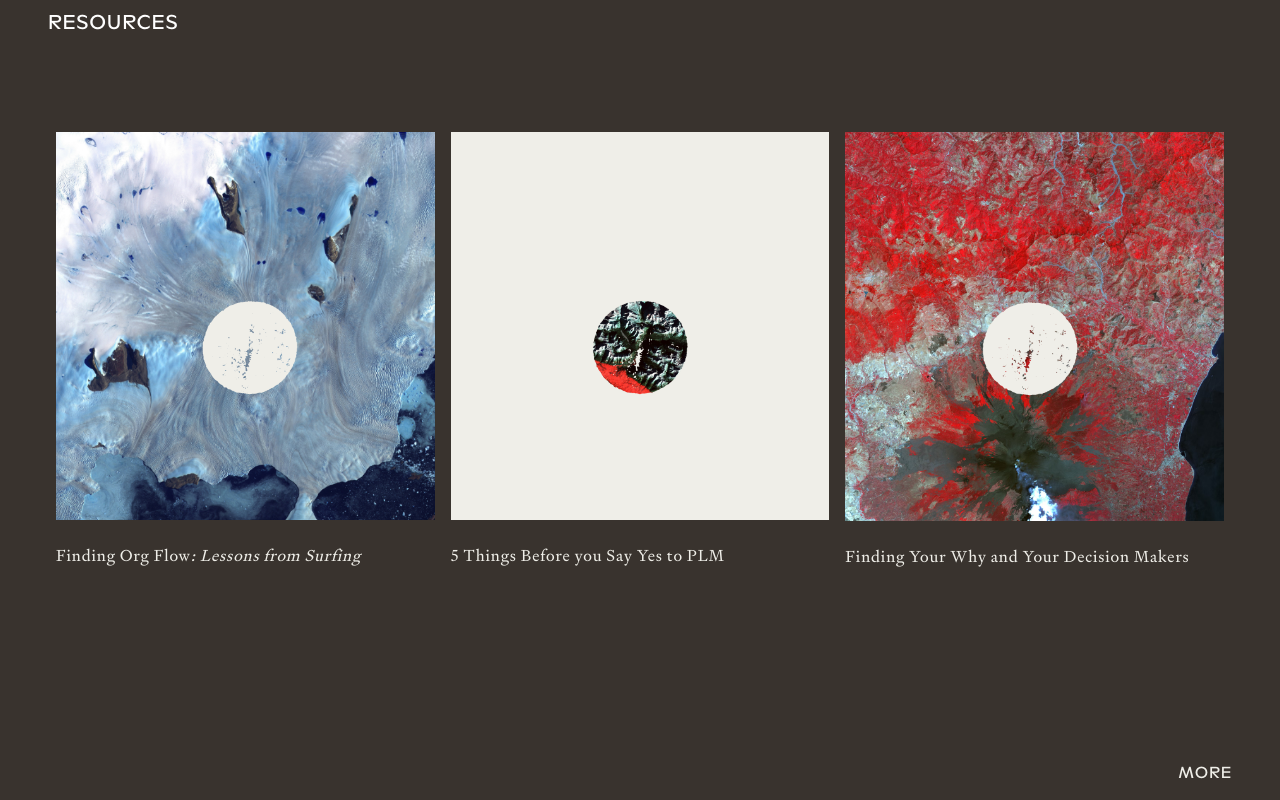
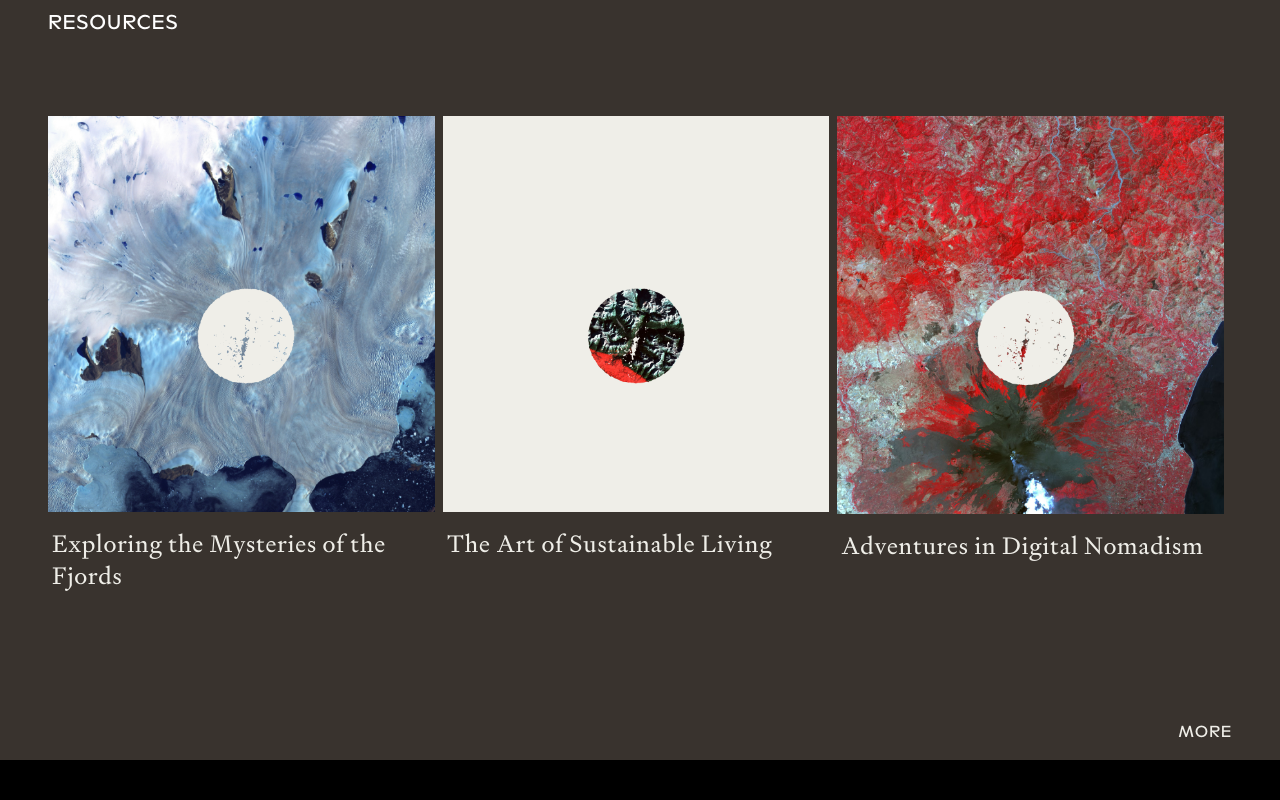
Before and after one commit to jordanframptondev/black-ink, a Next.js app: page /resources/exploring-the-mysteries-of-the-fjords in a window 1280 px wide. Shown: the part 1840-2640 px from the top of the page. Built offline with nearby package versions, Linux system fonts and the light colour scheme.

Commit message:
resources UI updates. other misc UI improvements

```diff
--- a/app/components/Employee.js
+++ b/app/components/Employee.js
@@ -51,7 +51,7 @@ export default function Employee({displayText, image, lqip, index}) {
     }, []);
 
     const getBorderClass = () => {
-        if (windowWidth >= 1024) {
+        if (windowWidth >= 1280) {
             return index < 3 ? 'border-y border-y-black' : 'border-b border-b-black';
         } else if (windowWidth >= 768) {
             return index < 2 ? 'border-y border-y-black' : 'border-b border-b-black';
--- a/app/components/ResourcesPreviewList.js
+++ b/app/components/ResourcesPreviewList.js
@@ -1,45 +1,21 @@
 "use client";
 
+import "@/styles/resources-preview-list.css";
 import Image from "next/image";
 import Link from "next/link";
-import { useEffect, useState } from 'react';
-import { FadeIn, FadeInStagger } from "./FadeIn";
+import {useEffect, useState} from 'react';
+import {FadeIn, FadeInStagger} from "./FadeIn";
+import {blogArticles} from "@/app/resources/[slug]/page";
 
-const blogs = [
-  {
-    title: "Finding Org Flow",
-    emphasis: "Lessons from Surfing",
-    imgUrl: "blog-1.png",
-  },
-  {
-    title: "5 Things Before you Say Yes to PLM",
-    imgUrl: "blog-2.png",
-  },
-  {
-    title: "Finding Your Why and Your Decision Makers",
-    imgUrl: "blog-3.png",
-  },
-  {
-    title: "Finding Org Flow",
-    emphasis: "Lessons from Surfing",
-    imgUrl: "blog-1.png",
-  },
-  {
-    title: "5 Things Before you Say Yes to PLM",
-    imgUrl: "blog-2.png",
-  },
-  {
-    title: "Finding Your Why and Your Decision Makers",
-    imgUrl: "blog-3.png",
-  },
-];
-
-export function ResourcesPreviewList({ background }) {
+export function ResourcesPreviewList({background}) {
     const [startIndex, setStartIndex] = useState(0);
     const [touchStart, setTouchStart] = useState(null);
     const [touchEnd, setTouchEnd] = useState(null);
     const [isMobile, setIsMobile] = useState(false);
     const [isDesktop, setIsDesktop] = useState(false);
+
+    //get the most recent dozen blogs
+    const recentBlogs = blogArticles.slice(0, 12);
 
     // Check if we're on mobile
     useEffect(() => {
@@ -59,7 +35,7 @@ export function ResourcesPreviewList({ background }) {
     };
 
     const handleNext = () => {
-    if (startIndex + (isMobile ? 1 : 3) < blogs.length) {
+        if (startIndex + (isMobile ? 1 : 3) < recentBlogs.length) {
             setStartIndex(prev => prev + 1);
         }
     };
@@ -97,16 +73,16 @@ export function ResourcesPreviewList({ background }) {
         }
     };
 
-  const canGoNext = startIndex + (isMobile ? 1 : 3) < blogs.length;
+    const canGoNext = startIndex + (isMobile ? 1 : 3) < recentBlogs.length;
     const canGoPrevious = startIndex > 0;
 
     return (
         <div
-      style={{ backgroundColor: background || "black" }}
-      className="py-6 lg:py-12 px-10 lg:px-12 flex flex-col justify-between"
+            style={{backgroundColor: background || "black"}}
+            className="xl:w-screen xl:h-screen py-6 lg:py-12 px-10 lg:px-12 flex flex-col"
         >
-      <div>
             <h2 className="text-white text-xl font-ritma">RESOURCES</h2>
+            <div className="w-full max-w-[1830px] mx-auto">
                 <FadeInStagger>
                     <div
                         className="relative overflow-hidden"
@@ -116,51 +92,55 @@ export function ResourcesPreviewList({ background }) {
                     >
                         <div
                             className="flex transition-transform duration-500"
-              style={{ transform: `translateX(${getTranslateX()})` }}
+                            style={{transform: `translateX(${getTranslateX()})`}}
                         >
-              {blogs.map((blog) => (
+                            {recentBlogs.map((blog) => (
                                 <div
                                     key={blog.title}
-                  className="flex-shrink-0 w-full lg:w-1/3 mt-12 lg:mt-24 px-2"
+                                    className="flex-shrink-0 w-full lg:w-1/3 mt-12 lg:mt-20 pr-2"
                                 >
+                                    <Link href={`/resources/${blog.slug}`} key={blog.slug}>
+                                        <div className="flex flex-col items-start">
+                                            <div className="mx-auto">
                                                 <FadeIn>
                                                     <Image
                                                         className="w-full"
-                      src={`/images/${blog.imgUrl}`}
+                                                        src={blog.thumbnail}
                                                         alt={blog.title}
                                                         width={617}
                                                         height={600}
+                                                        style={{objectFit: 'contain'}}
                                                     />
                                                 </FadeIn>
                                                 <FadeIn>
-                    <Link
-                      href="/resources"
-                      className="block text-[#efeee8] font-light font-signifier mt-6"
-                    >
-                      {blog.title}<span className="italic">{blog.emphasis ? `: ${blog.emphasis}` : null}</span>
+                                                    <div
+                                                        className="block text-[#efeee8] text-base sm:text-2xl font-light font-signifier mt-4 pl-1">
+                                                        {blog.title}
+                                                    </div>
+                                                </FadeIn>
+                                            </div>
+                                        </div>
                                     </Link>
-                  </FadeIn>
                                 </div>
                             ))}
                         </div>
                     </div>
                 </FadeInStagger>
-      </div>
-      <div className="md:text-right mt-32 md:mt-10 mb-20 lg:mt-48 text-[#EFEEE8]">
+                <div className="mt-32 md:text-right text-[#EFEEE8] select-none">
                     <div className="flex justify-between items-center">
                         {canGoPrevious && (
                             <button
                                 onClick={handlePrevious}
-              className="flex items-center font-ritma signup-link"
+                                className="flex items-center font-ritma next-blog-post-link"
                             >
-              <span className="mr-6">PREVIOUS</span>
+                                <span className="mr-14">PREVIOUS</span>
                                 <span className="arrow-right">←</span>
                             </button>
                         )}
                         {canGoNext && (
                             <button
                                 onClick={handleNext}
-              className="flex items-center ml-auto font-ritma signup-link"
+                                className="flex items-center ml-auto font-ritma next-blog-post-link"
                             >
                                 <span className="arrow">→</span>
                                 <span className="ml-6">MORE</span>
@@ -169,5 +149,7 @@ export function ResourcesPreviewList({ background }) {
                     </div>
                 </div>
             </div>
+
+        </div>
     );
 }
--- a/app/components/Team.js
+++ b/app/components/Team.js
@@ -6,7 +6,7 @@ export function Team({ team }) {
             <div
                 className={'bg-[#EFEEE8] text-black w-[100dvw] min-h-dvh p-10 transition-all duration-300 ease-linear'}>
                 <h2 className={`text-[18px] md:text-[24px] mb-16 font-ritma`}>OUR TEAM</h2>
-                <div className={'grid grid-cols-1 md:grid-cols-2 lg:grid-cols-3 gap-x-0 md:gap-x-4'}>
+                <div className={'grid grid-cols-1 md:grid-cols-2 xl:grid-cols-3 gap-x-0 md:gap-x-4'}>
                     {team.map((employee, index) => (
                         <Employee key={employee._key} displayText={employee.displayText} image={employee.image}
                                   lqip={employee.lqip} index={index}>
--- a/app/globals.css
+++ b/app/globals.css
@@ -5,16 +5,3 @@
 body {
   background-color: black
 }
-
-@keyframes slideLeft {
-  from {
-    transform: translateX(0);
-  }
-  to {
-    transform: translateX(-100%);
-  }
-}
-
-.slide-left {
-  animation: slideLeft 0.5s ease-in-out forwards;
-}
--- a/app/resources/[slug]/page.js
+++ b/app/resources/[slug]/page.js
@@ -29,6 +29,7 @@ export default async function ResourcePage({params: {slug}}) {
 export const blogArticles = [
     {
         slug: "exploring-the-mysteries-of-the-fjords",
+        thumbnail: "/images/blog-1.png",
         title: "Exploring the Mysteries of the Fjords",
         image: "/images/resources.png",
         author: "Alex Norland",
@@ -46,6 +47,7 @@ export const blogArticles = [
     },
     {
         slug: "the-art-of-sustainable-living",
+        thumbnail: "/images/blog-2.png",
         title: "The Art of Sustainable Living",
         image: "/images/resources-2.png",
         author: "Jordan Greene",
@@ -63,6 +65,7 @@ export const blogArticles = [
     },
     {
         slug: "adventures-in-digital-nomadism",
+        thumbnail: "/images/blog-3.png",
         title: "Adventures in Digital Nomadism",
         image: "/images/resources-3.png",
         author: "Casey Morgan",
@@ -80,6 +83,7 @@ export const blogArticles = [
     },
     {
         slug: "harnessing-the-power-of-mindfulness",
+        thumbnail: "/images/blog-1.png",
         title: "Harnessing the Power of Mindfulness",
         image: "/images/resources-4.png",
         author: "Taylor Quinn",
@@ -97,6 +101,7 @@ export const blogArticles = [
     },
     {
         slug: "unveiling-the-secrets-of-ancient-artifacts",
+        thumbnail: "/images/blog-2.png",
         title: "Unveiling the Secrets of Ancient Artifacts",
         image: "/images/resources-5.png",
         author: "Riley Carter",
--- /dev/null
+++ b/app/resources/page.js
@@ -0,0 +1,10 @@
+import { redirect } from 'next/navigation';
+import {blogArticles} from "@/app/resources/[slug]/page";
+
+export default function Resources() {
+
+    const mostRecentBlog = blogArticles[0];
+
+    redirect('/resources/' + mostRecentBlog.slug);
+    return null;
+}
--- /dev/null
+++ b/styles/resources-preview-list.css
@@ -0,0 +1,41 @@
+.next-blog-post-link {
+    position: relative;
+    padding-left: 0; /* Start with no padding */
+    overflow: hidden;
+    transition: padding-left 0.3s ease; /* Animate padding change */
+}
+
+.arrow, .arrow-right, .link-text {
+    display: inline-block;
+    transition: transform 0.5s ease, opacity 0.3s ease;
+}
+
+.arrow {
+    width: 0;
+    transform: translateX(-30px); /* Start off-screen to the left */
+    opacity: 0; /* Initially hidden */
+}
+
+.arrow-right {
+    width: 0;
+    transform: translateX(30px); /* Start off-screen to the left */
+    opacity: 0; /* Initially hidden */
+}
+
+.next-blog-post-link:active {
+    color: dimgray;
+}
+
+.next-blog-post-link:hover .arrow {
+    transform: translateX(40px); /* Slide in from the left */
+    opacity: 1; /* Show on hover */
+}
+
+.next-blog-post-link:hover .arrow-right {
+    transform: translateX(-48px); /* Slide in from the right */
+    opacity: 1; /* Show on hover */
+}
+
+.next-blog-post-link:hover .link-text {
+    transform: translateX(0px); /* Slide text to the right */
+}
```
Also changed, not shown: styles/footer.css (+1 -12 lines). Lines whose indentation alone changed are shown as unchanged.
